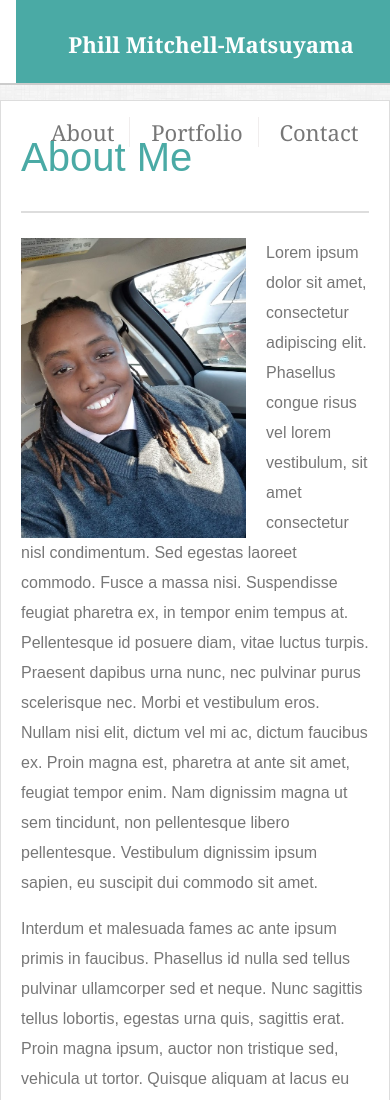
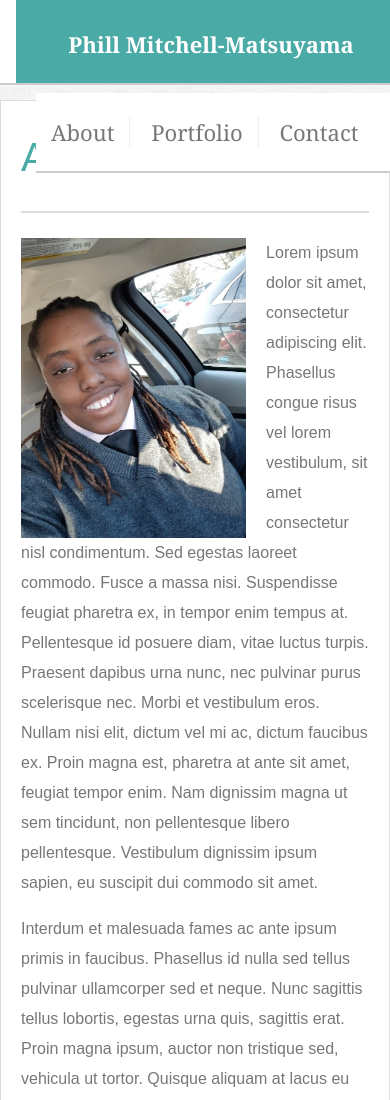
Before and after one commit to pmitch242/Responsive-Portfolio, a plain HTML site: page index.html in a window 390 px wide. Shown: the top 1100 px of the page. Drawn offline with nearby package versions, Linux system fonts and the light colour scheme.

Commit message:
edited media screen max-width: 480px

```diff
--- a/assets/style.css
+++ b/assets/style.css
@@ -196,8 +196,11 @@ html, body {
 
     .navbar-nav{
           position: relative;
+          background:#ffffff;;
           bottom: -85px;
           width: 100%;
           float: left;
+          margin-bottom: 20px;
+          border-bottom: 2px solid #cccccc;
       }
   }
```
